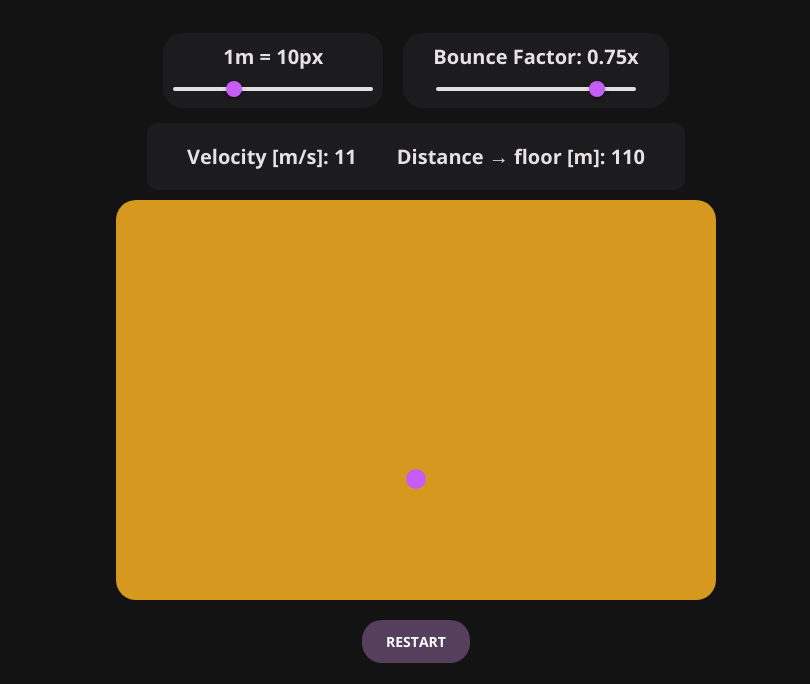
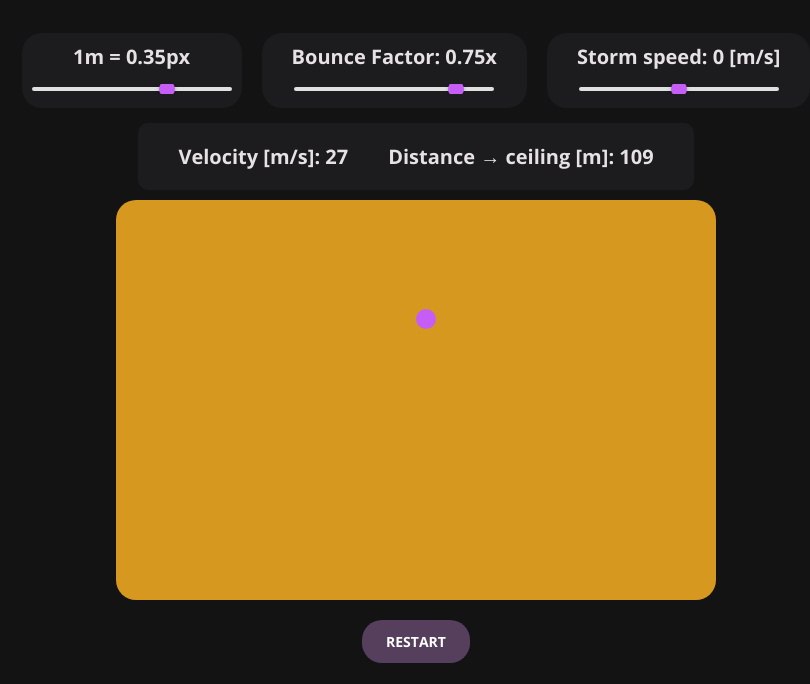
Before and after one commit to nikolas-bott/PhysicsJS, a plain HTML site: page index.html in a window 1280 px wide. Both pictures are taken after a click on the button "START". Shown: the part 116-800 px from the top of the page, without its empty margins (224-1034 px from the left). Drawn offline with nearby package versions, Linux system fonts and the light colour scheme; a web font is replaced by a local one.

Commit message:
added storm

```diff
--- a/index.html
+++ b/index.html
@@ -17,12 +17,12 @@
       <h2>Gravity Simulator</h2>
       <div id="settings">
         <div>
-          <p id="pixel-to-meter">1m = 10px</p>
+          <p id="pixel-to-meter">1m = 0.35px</p>
           <input
             type="range"
             min="1"
             max="50"
-            value="15"
+            value="35"
             id="pixel-meter-ratio"
             class="slider"
           />
@@ -38,6 +38,17 @@
             class="slider"
           />
         </div>
+        <div>
+          <p id="stormFactor">Storm speed: 0 [m/s]</p>
+          <input
+            type="range"
+            min="-30"
+            max="30"
+            value="0"
+            id="storm-factor"
+            class="slider"
+          />
+        </div>
       </div>
       <div id="upper-container">
         <p id="speedometer">Velocity [m/s]:</p>
--- a/script.js
+++ b/script.js
@@ -7,30 +7,40 @@ const ratioSlider = document.getElementById("pixel-meter-ratio");
 const pixelToMetersText = document.getElementById("pixel-to-meter");
 const bounceFactorSlider = document.getElementById("bounce-factor");
 const bounceFactorText = document.getElementById("bFactor");
+const stormFactorText = document.getElementById("stormFactor");
+const stormFactorSlider = document.getElementById("storm-factor");
 
-let startInteval;
+const windContainer = document.querySelector(".wind-container");
+const numParticles = 10; // You can adjust the number of particles
+
+let startInterval;
 let bounceInterval;
+let stormInterval;
 
 let metersTravelled;
 let ballHeight;
-let velocity;
+let downwardsVelocity;
 
 let velocityAfterBounce;
 
 let fallingHeight = subContainer.getBoundingClientRect().top;
 
-let pixelToMetersFactor = 15;
+let pixelToMetersFactor = 0.35;
+let stormSpeed = 0;
 let bounceFactor = 0.75;
+const weightOfBallInKg = 2;
+const ballWidthInPx = 20;
 
 starBtn.addEventListener("click", () => {
-  if (startInteval) clearInterval(startInteval);
-  if (bounceInterval) clearInterval(bounceInterval);
+  resetBall();
+
+  addStorm();
 
   starBtn.innerText = "Restart";
   ballHeight = subContainer.getBoundingClientRect().top;
   let oneHundrethOfSecond = 0;
 
-  startInteval = setInterval(() => {
+  startInterval = setInterval(() => {
     oneHundrethOfSecond++;
 
     ball.style.top =
@@ -40,15 +50,16 @@ starBtn.addEventListener("click", () => {
       ball.getBoundingClientRect().bottom >
       subContainer.getBoundingClientRect().bottom
     ) {
-      velocityAfterBounce = velocity * bounceFactor;
+      velocityAfterBounce = downwardsVelocity * bounceFactor;
       startBounce();
-      clearInterval(startInteval);
+      clearInterval(startInterval);
     }
   }, 10);
 });
 
 ratioSlider.oninput = function () {
-  pixelToMetersFactor = this.value;
+  pixelToMetersFactor = this.value / 100;
+  resetBall();
 
   pixelToMetersText.innerText = "1m = " + pixelToMetersFactor + "px";
 };
@@ -56,18 +67,27 @@ ratioSlider.oninput = function () {
 bounceFactorSlider.oninput = function () {
   bounceFactor = this.value / 100;
   bounceFactor = bounceFactor.toFixed(2);
+  resetBall();
 
   bounceFactorText.innerText = "Bounce Factor: " + bounceFactor + "x";
+};
+
+stormFactorSlider.oninput = function () {
+  stormSpeed = this.value;
+  resetBall();
+
+  stormFactorText.innerText = "Storm speed: " + stormSpeed + " [m/s]";
 };
 
 //! Velocity Calculation for free fall over time is like this: 1/2 * 9.8 [m/s²] * seconds = velocity [m/s]
 
 function getFallenDistanceInMeters(oneHundrethOfSecond) {
-  velocity = 9.81 * (oneHundrethOfSecond / 100);
-  speedometer.innerText = "Velocity [m/s]: " + Math.floor(velocity);
+  downwardsVelocity = 9.81 * (oneHundrethOfSecond / 100);
+  speedometer.innerText = "Velocity [m/s]: " + Math.floor(downwardsVelocity);
 
   metersTravelled =
-    (1 / 2) * velocity * (oneHundrethOfSecond / 100) * pixelToMetersFactor;
+    ((1 / 2) * downwardsVelocity * (oneHundrethOfSecond / 100)) /
+    pixelToMetersFactor;
   //console.log("Meters travelled " + metersTravelled + " [m]");
 
   distanceTracker.innerText =
@@ -78,9 +98,9 @@ function getFallenDistanceInMeters(oneHundrethOfSecond) {
 
 function startBounce() {
   if (velocityAfterBounce < 0.4) {
-    velocity = 0;
+    downwardsVelocity = 0;
 
-    speedometer.innerText = "Velocity [m/s]: " + Math.floor(velocity);
+    speedometer.innerText = "Velocity [m/s]: " + Math.floor(downwardsVelocity);
     distanceTracker.innerText = "Distance →  floor [m]: " + Math.floor(0);
 
     console.log("Velocity to small!");
@@ -101,12 +121,12 @@ function startBounce() {
 
 function getMeters(oneHundrethOfSecond) {
   const seconds = oneHundrethOfSecond / 100;
-  velocity = velocityAfterBounce - 9.81 * seconds;
+  downwardsVelocity = velocityAfterBounce - 9.81 * seconds;
 
-  speedometer.innerText = "Velocity [m/s]: " + Math.floor(velocity);
+  speedometer.innerText = "Velocity [m/s]: " + Math.floor(downwardsVelocity);
 
   const meters =
-    (-9.81 * (1 / 2) * seconds * seconds + velocityAfterBounce * seconds) *
+    (-9.81 * (1 / 2) * seconds * seconds + velocityAfterBounce * seconds) /
     pixelToMetersFactor;
 
   distanceTracker.innerText = "Distance →  floor [m]: " + Math.floor(meters);
@@ -115,9 +135,67 @@ function getMeters(oneHundrethOfSecond) {
     console.log(velocityAfterBounce);
     clearInterval(bounceInterval);
 
-    velocityAfterBounce = -velocity * bounceFactor;
+    velocityAfterBounce = -downwardsVelocity * bounceFactor;
     startBounce();
     return 0;
   }
   return meters;
 }
+
+function addStorm() {
+  let millisecond = 0;
+  const orignalPosOfBall =
+    (subContainer.getBoundingClientRect().right +
+      subContainer.getBoundingClientRect().left) /
+    2;
+
+  console.log(orignalPosOfBall);
+
+  stormInterval = setInterval(() => {
+    // if (
+    //   ball.getBoundingClientRect().left <=
+    //   subContainer.getBoundingClientRect().left
+    // ) {
+    //   resetBall();
+    //   return;
+    // }
+    console.log();
+    millisecond++;
+    const metersTravelled =
+      ((millisecond / 1000) * stormSpeed) / pixelToMetersFactor;
+
+    ball.style.left = orignalPosOfBall + metersTravelled + "px";
+  }, 1);
+}
+
+function resetBall() {
+  if (stormInterval) clearInterval(stormInterval);
+  if (startInterval) clearInterval(startInterval);
+  if (bounceInterval) clearInterval(bounceInterval);
+
+  const horizontalPosOfBall =
+    (subContainer.getBoundingClientRect().right +
+      subContainer.getBoundingClientRect().left) /
+    2;
+
+  const vertivalPosOfBall = subContainer.getBoundingClientRect().top;
+
+  ball.style.left = horizontalPosOfBall + "px";
+  ball.style.top = vertivalPosOfBall + "px";
+}
+
+// function getAirRessistanceAcc(oneHundrethOfSecond) {
+//Formula: Force [N] = (1/2) * drag coefficent (for a sphere its 0.47, for a cube 1.05) * 1.225 [kg/m³] * A [m²] * v² [m/s]
+
+//   //Formula for are of a ball A = pi * r²
+//   const ballRadiusInMeters = ballWidthInPx / pixelToMetersFactor / 2;
+//   const area = Math.PI * ballRadiusInMeters ** 2;
+//   const force = (1 / 2) * 0.47 * 1.225 * area * velocity * velocity;
+
+//   const deceleration = force / weightOfBallInKg;
+//   const totalDec = 9.81 - deceleration;
+
+//   const velo = totalDec * (oneHundrethOfSecond / 100);
+
+//   console.log("Velocity: " + velo);
+// }
--- a/styles.css
+++ b/styles.css
@@ -1,10 +1,12 @@
 * {
   margin: 0;
   padding: 0;
+
+  overflow-y: hidden;
+  overflow-x: hidden;
 }
 
 .container {
-  overflow-y: hidden;
   background-color: #141314;
   display: flex;
   height: 100vh;
```
